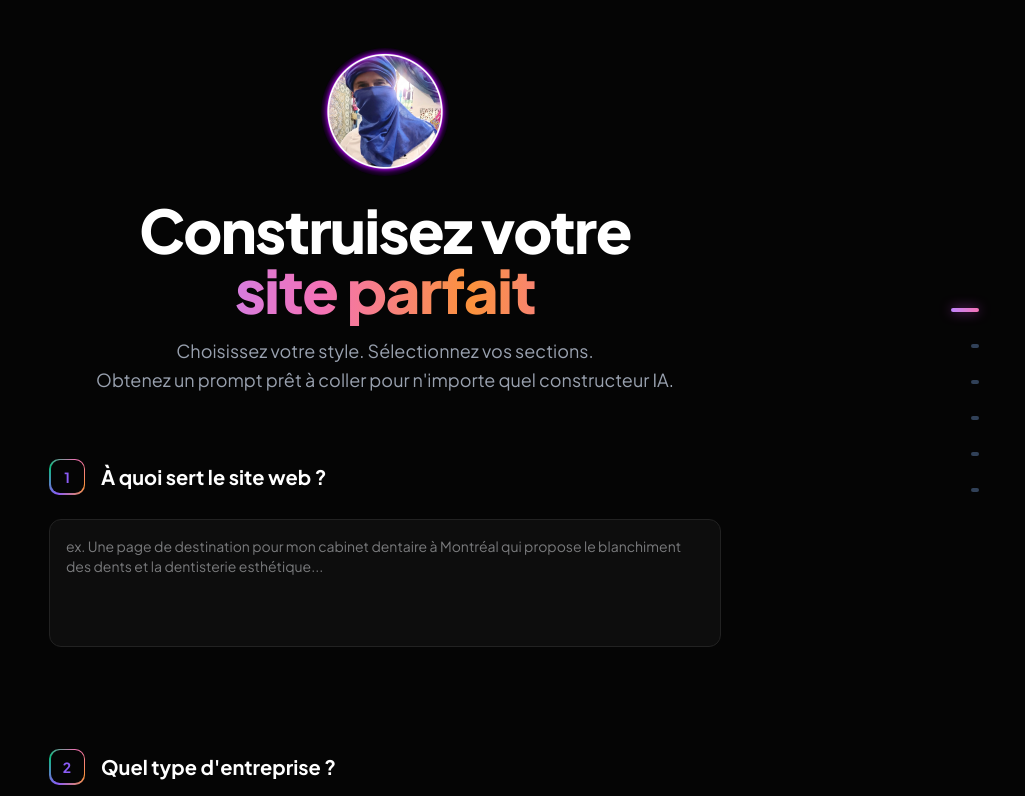
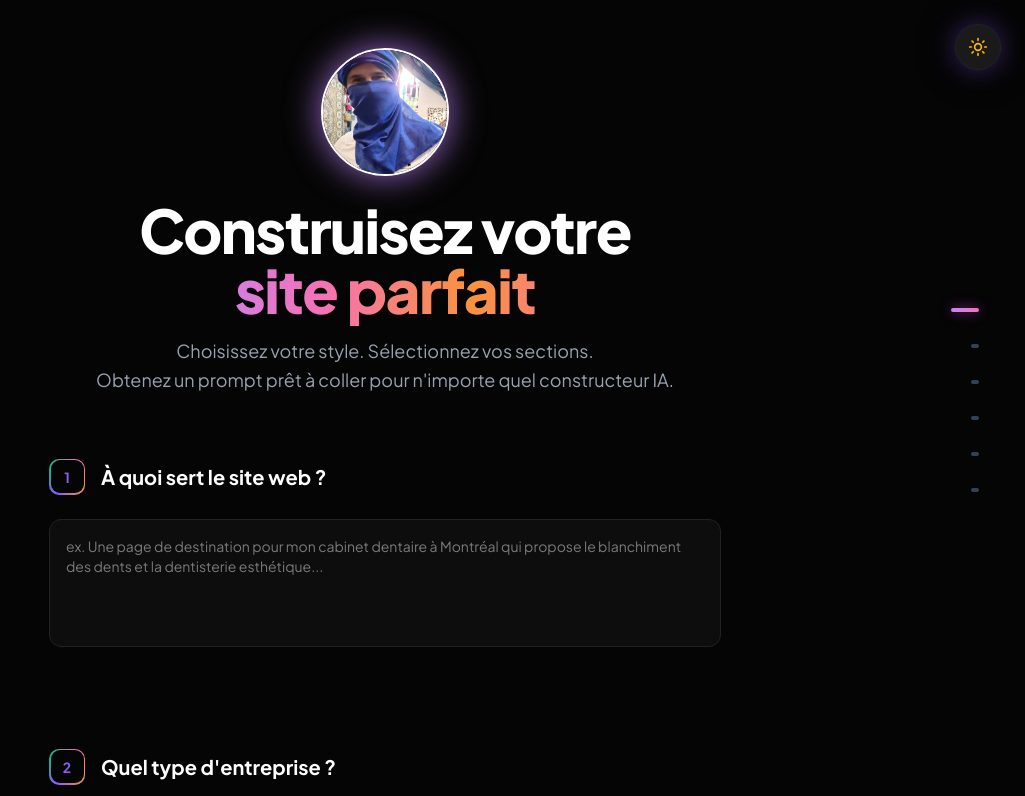
Before and after one commit to divadparad-gmail/easy-website-builder, a React (Vite) app: page / in a window 1280 px wide. Shown: the top 796 px of the page, without its empty margins (255-1280 px from the left). Built offline with nearby package versions, Linux system fonts and the light colour scheme.

Commit message:
feat: Add smooth Dark/Light mode toggle with magic CSS inversion

```diff
--- a/src/App.jsx
+++ b/src/App.jsx
@@ -9,6 +9,7 @@ import StepCTA from './components/StepCTA';
 import PromptOutput from './components/PromptOutput';
 import CTAFooter from './components/CTAFooter';
 import ScrollSpy from './components/ScrollSpy';
+import ThemeToggle from './components/ThemeToggle';
 import { defaultSections, styleOptions } from './data/constants';
 import { generatePrompt } from './utils/promptGenerator';
 
@@ -46,7 +47,8 @@ export default function App() {
   }
 
   return (
-    <div className="min-h-screen flex flex-col items-center py-12 px-4 md:px-0">
+    <div className="min-h-screen flex flex-col items-center py-12 px-4 md:px-0 transition-colors duration-500">
+      <ThemeToggle />
       <ScrollSpy />
 
       <HeroHeader />
--- a/src/components/HeroHeader.jsx
+++ b/src/components/HeroHeader.jsx
@@ -2,10 +2,10 @@ export default function HeroHeader() {
     return (
         <header className="text-center mb-16 max-w-2xl mx-auto animate-fade-up">
             <div className="flex justify-center mb-6">
-                <div className="w-32 h-32 rounded-full overflow-hidden">
+                <div className="w-32 h-32 rounded-full overflow-hidden border-2 border-white shadow-[0_0_35px_rgba(192,132,252,0.8),inset_0_0_15px_rgba(192,132,252,0.4)]">
                     <img
                         alt="David Paradis"
-                        className="w-full h-full object-cover"
+                        className="w-full h-full object-cover scale-125 transition-transform duration-500 hover:scale-110"
                         src="/logo_david.png"
                     />
                 </div>
--- /dev/null
+++ b/src/components/ThemeToggle.jsx
@@ -0,0 +1,35 @@
+import { Moon, Sun } from 'lucide-react';
+import { useEffect, useState } from 'react';
+
+export default function ThemeToggle() {
+    // Initialiser en vérifiant si le mode light est stocké ou préféré par le système (optionnel),
+    // mais par défaut on part sur dark comme demandé.
+    const [isLight, setIsLight] = useState(false);
+
+    useEffect(() => {
+        if (isLight) {
+            document.documentElement.setAttribute('data-theme', 'light');
+        } else {
+            document.documentElement.removeAttribute('data-theme');
+        }
+    }, [isLight]);
+
+    return (
+        <button
+            onClick={() => setIsLight(!isLight)}
+            aria-label="Basculer le thème"
+            className="fixed top-6 right-6 z-50 p-3 rounded-full bg-brand-surface border border-brand-border hover:border-brand-accent transition-all duration-300 shadow-glow group hover:scale-110 cursor-pointer"
+        >
+            <div className="relative w-5 h-5 flex items-center justify-center">
+                <Sun
+                    size={20}
+                    className={`absolute text-amber-400 transition-all duration-500 ease-in-out ${isLight ? 'opacity-0 rotate-90 scale-50' : 'opacity-100 rotate-0 scale-100'}`}
+                />
+                <Moon
+                    size={20}
+                    className={`absolute text-brand-purple transition-all duration-500 ease-in-out ${isLight ? 'opacity-100 rotate-0 scale-100' : 'opacity-0 -rotate-90 scale-50'}`}
+                />
+            </div>
+        </button>
+    );
+}
--- a/src/index.css
+++ b/src/index.css
@@ -314,3 +314,30 @@ input[type="text"]:focus {
     scroll-behavior: auto !important;
   }
 }
+
+/* ════════════════════════════════════════════════════════
+   THEME TOGGLE (Magic Invert)
+   ════════════════════════════════════════════════════════ */
+
+/* Le mode Dark est le rendu natif. Le mode Light est une inversion mathématique
+   parfaite + rotation de la teinte pour préserver les couleurs vives (Violet/Rose).
+   Cela permet d'avoir le mode clair sans jamais casser le mode sombre ! */
+html {
+  transition: filter 0.6s ease-in-out;
+}
+
+html[data-theme='light'] {
+  filter: invert(1) hue-rotate(180deg);
+}
+
+/* On "dé-inverse" les images (comme l'avatar), les vidéos et certains éléments pour qu'ils
+   conservent leurs couleurs naturelles exactes */
+html img,
+html video {
+  transition: filter 0.6s ease-in-out;
+}
+
+html[data-theme='light'] img,
+html[data-theme='light'] video {
+  filter: invert(1) hue-rotate(180deg);
+}
```
